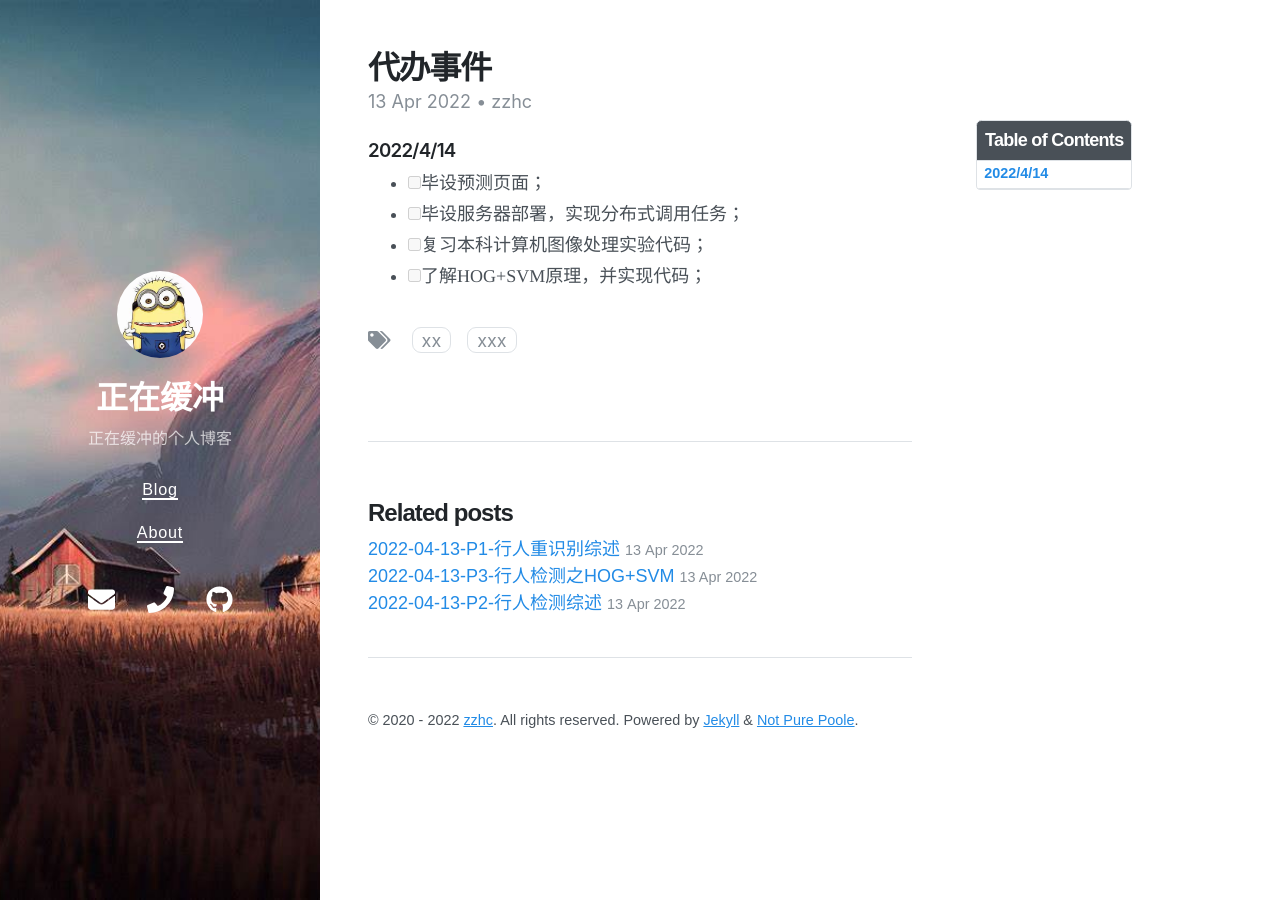
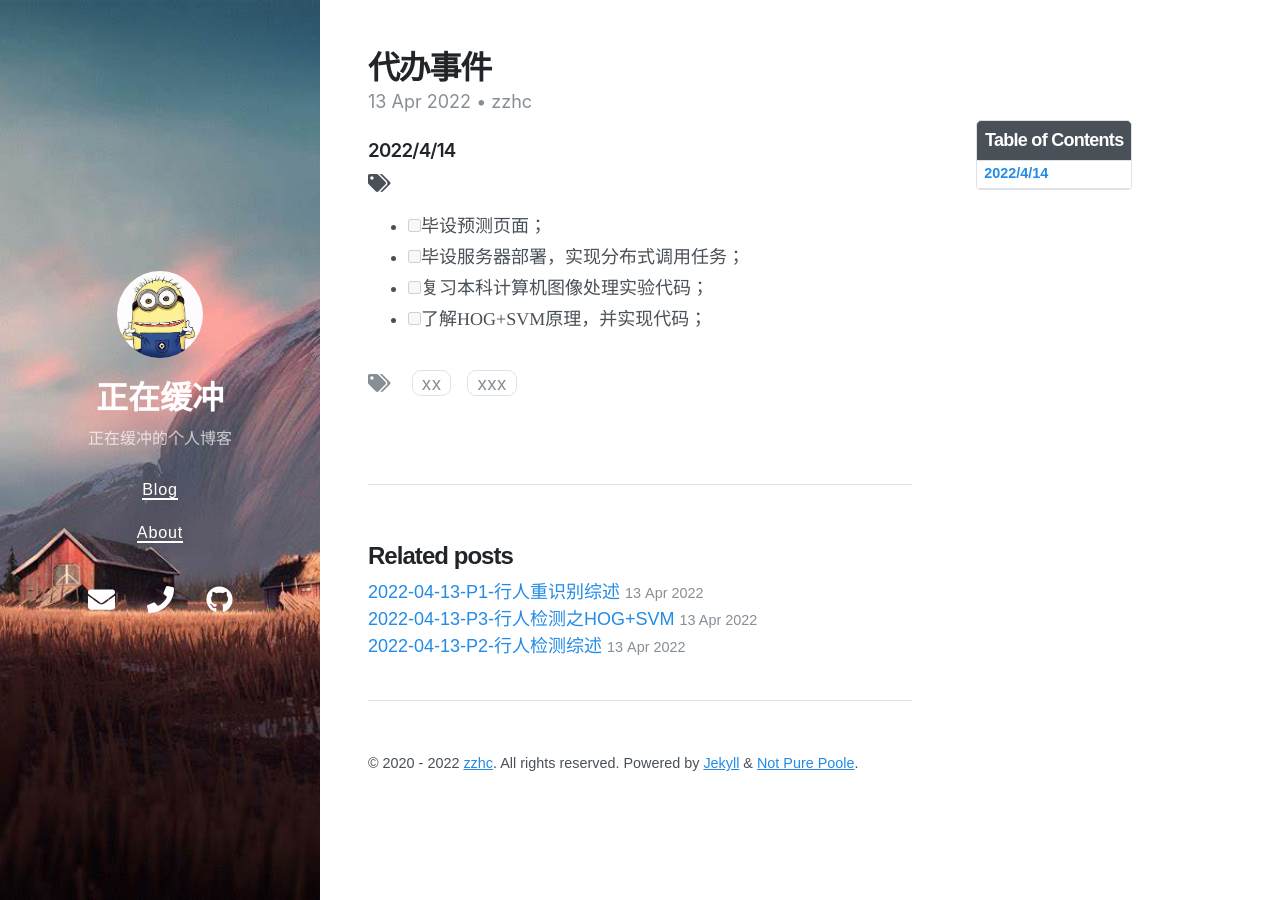
Before and after one commit to Zzhc3321/personal-blog.github.io, a Jekyll site: the page built from _posts/2022-04-13-代办事件.md, in a window 1280 px wide. Built offline with Jekyll 4.4.1, drawn with Linux system fonts in a browser that asks for light colours; nearby versions of some CDN libraries.

Commit message:
修改文件: _posts/2022-04-13-代办事件.md

```diff
--- a/_posts/2022-04-13-代办事件.md
+++ b/_posts/2022-04-13-代办事件.md
@@ -12,6 +12,7 @@ author: zzhc
 
 ### 2022/4/14
 
+<i class="fas fa-tags"></i>
 - [ ] 毕设预测页面；
 - [ ] 毕设服务器部署，实现分布式调用任务；
 - [ ] 复习本科计算机图像处理实验代码；
```
